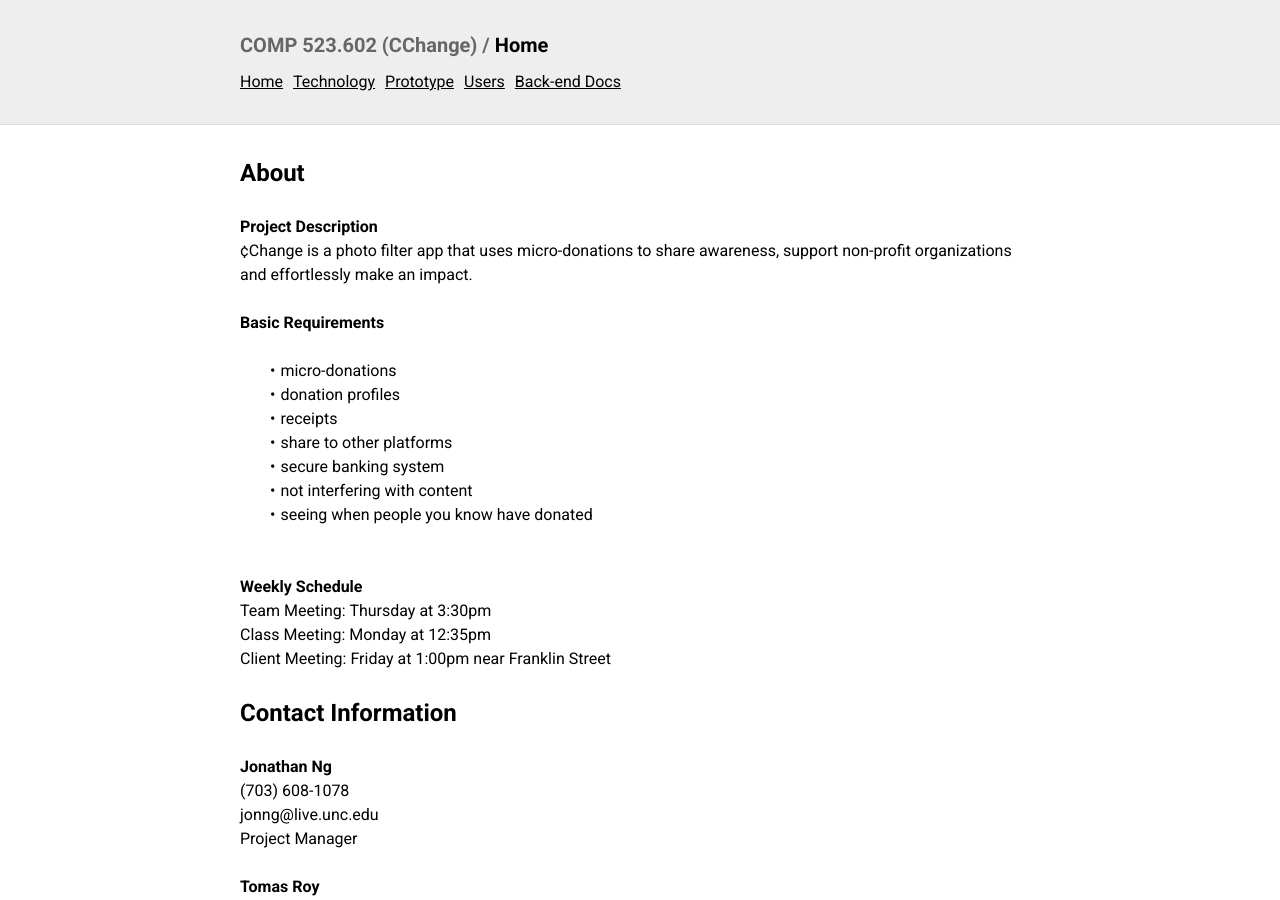
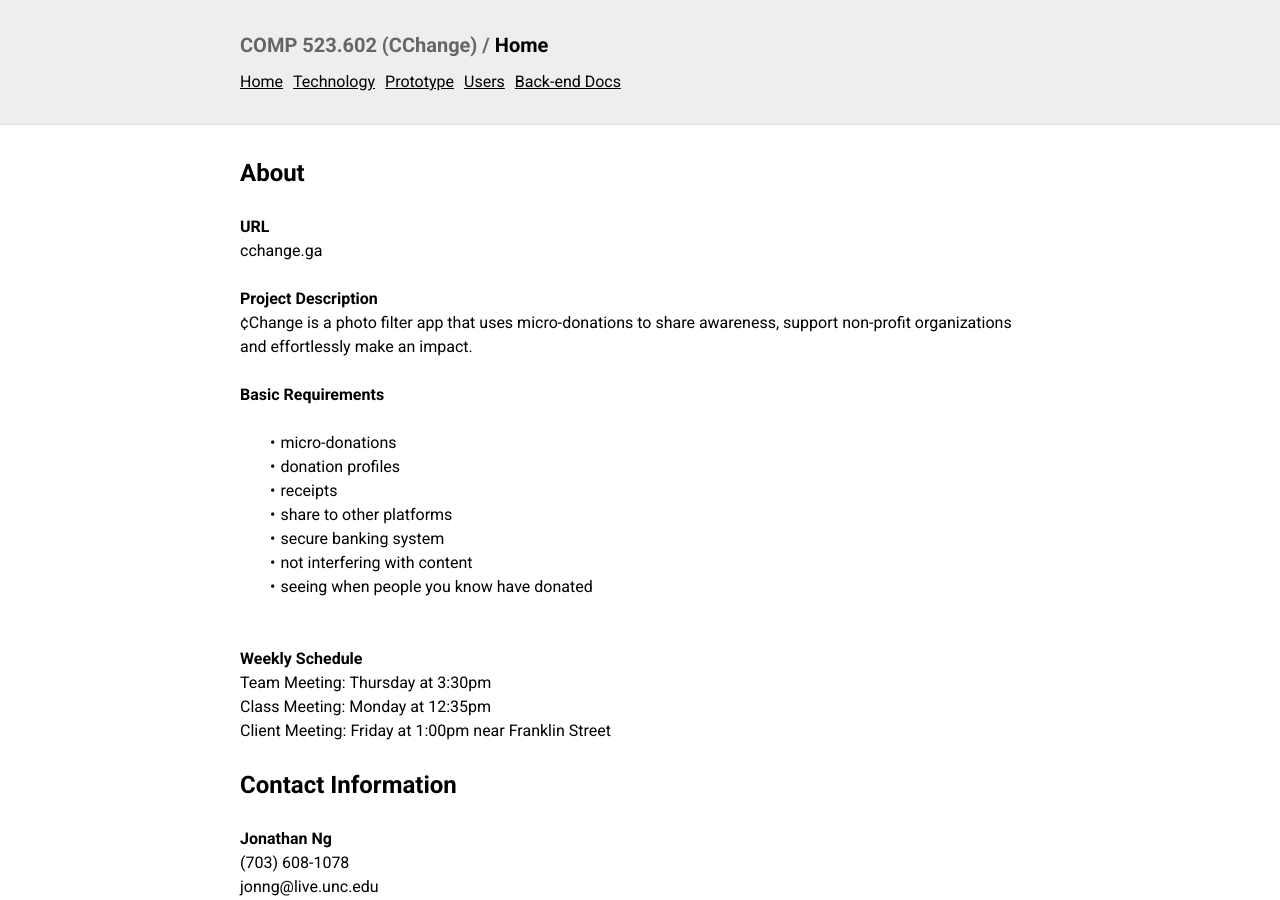
Before and after one commit to comp523-602/cchange-project, a Jekyll site: the page built from index.md, in a window 1280 px wide and 900 px high. Built offline with Jekyll 4.4.1, drawn with Linux system fonts in a browser that asks for light colours.

Commit message:
Updated Index

```diff
--- a/index.md
+++ b/index.md
@@ -5,6 +5,9 @@ layout: basic
 ---
 
 # About
+
+**URL**
+cchange.ga
 
 **Project Description**
 ¢Change is a photo filter app that uses micro-donations to share awareness, support non-profit organizations and effortlessly make an impact.
```
